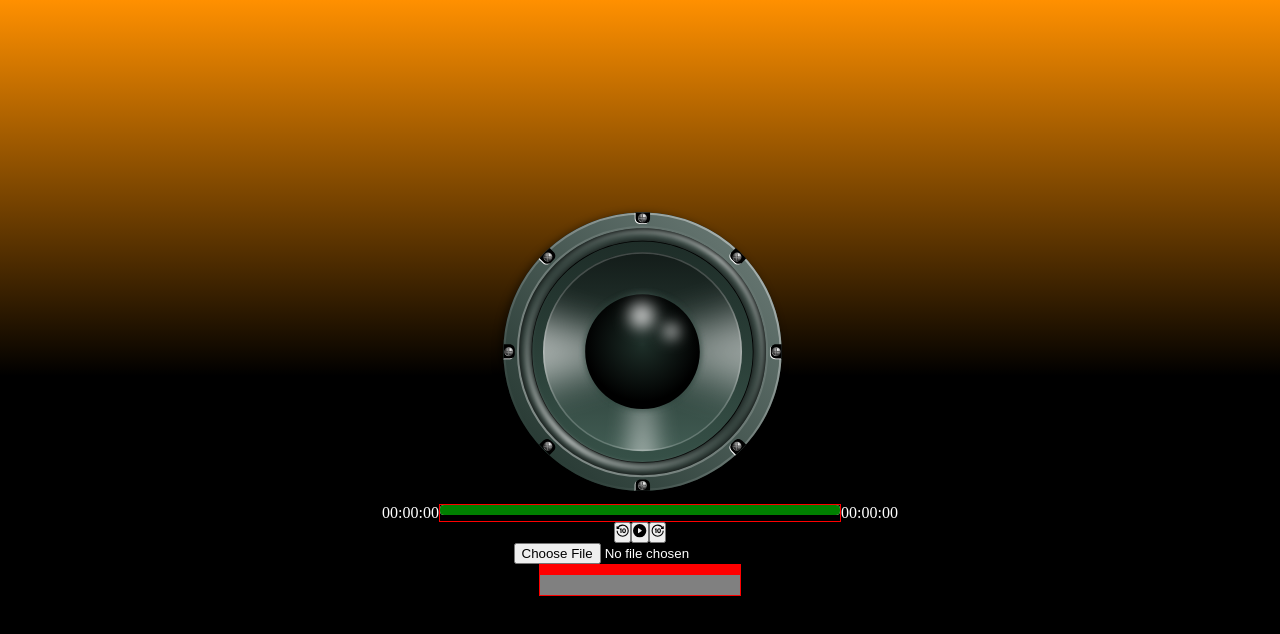
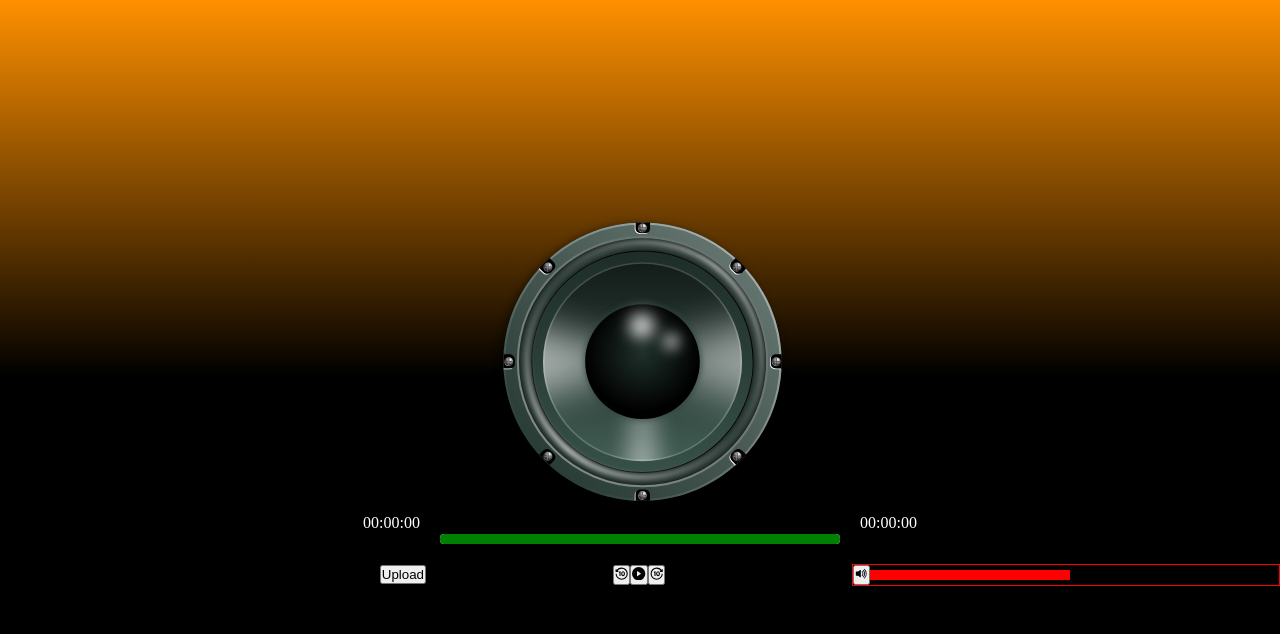
Before and after one commit to SafeCo/react-music-player, a React (Create React App) app: page / in a window 1280 px wide. Shown: the top 634 px of the page. Built offline with nearby package versions, Linux system fonts and the light colour scheme.

Commit message:
added mute button

```diff
--- a/src/AudioPlayer.css
+++ b/src/AudioPlayer.css
@@ -16,18 +16,55 @@
     align-items: center;
 }
 
+.audioPlayer__controls-container{
+    display: flex;
+    width: 100%;
+}
+
+.uploadButton__container{
+    display: flex;
+    justify-content: flex-end;
+    align-items: center;
+    flex: 1 1 0;
+}
+
+.audioPlayer__button-container{
+    display: flex;
+    justify-content: center;
+    align-items: center;
+
+    flex: 1 1 0;
+}
+
+.volumeBar__container{
+    flex: 1 1 0;
+}
+
+
+
+
+
+
+
+
+
+
+
+
 
 
 
 .volumeBar__container{
     border: solid red 1px;
+    display: flex;
+    align-items: center;
 }
 
 .volumeBar__gray{
     cursor: pointer;
     background-color: gray;
     width: 200px;
-    height: 30px;
+    height: 10px;
 }
 .volumeBar__progress{
     position: relative;
--- a/src/AudioPlayer.js
+++ b/src/AudioPlayer.js
@@ -1,8 +1,10 @@
-import {useState, useRef} from 'react'
+import {useState, useRef, useEffect} from 'react'
 import "./AudioPlayer.css"
 import SeekerBar from './SeekerBar'
 import { BsFillPlayCircleFill } from "react-icons/bs";
 import { BsFillPauseCircleFill } from "react-icons/bs";
+import { BsFillVolumeUpFill } from "react-icons/bs";
+import {BsVolumeMuteFill} from "react-icons/bs";
 import { GrForwardTen } from "react-icons/gr"
 import { GrBackTen } from "react-icons/gr"
 import speaker from "./speaker.svg"
@@ -10,6 +12,7 @@ import speaker from "./speaker.svg"
 function AudioPlayer() {
 
     const volumeRef = useRef()
+    const inputRef = useRef()
 
     const [audioName, setAudioName] = useState("")
     const [audioFile, setAudioFile] = useState({})
@@ -69,8 +72,12 @@ function AudioPlayer() {
             setVolume(divprogress)
             audioFile.volume = vol
         }
+    }
 
-    }
+    useEffect(()=>{
+        audioFile.volume = (volume / 100).toFixed(2)
+    },[volume])
+
     function toHoursAndMinutes(totalSeconds) {
         const totalMinutes = Math.floor(totalSeconds / 60);
 
@@ -136,6 +143,23 @@ function AudioPlayer() {
                             <div>{toHoursAndMinutes(Math.floor(audioLength))}</div>
                     </div>
 
+                    <div className="audioPlayer__controls-container">
+
+                        <div className="uploadButton__container" >
+                            <button
+                            onClick={()=>{inputRef.current.click()}}
+                            >
+                                Upload
+                            </button>
+
+                            <input
+                                style={{display: "none"}}
+                                ref={inputRef}
+                                type="file"
+                                onChange={e=>addFile(e)}
+                            />
+                        </div>
+
                         <div className="audioPlayer__button-container">
                             <button
                             onClick={()=>{minusTen()}}
@@ -171,12 +195,15 @@ function AudioPlayer() {
 
                         </div>
 
-            <input
-                type="file"
-                onChange={e=>addFile(e)}
-            />
-
                         <div className="volumeBar__container">
+                            { volume === 0 ?
+                                (<button onClick={()=>{setVolume(50)}}>
+                                    <BsVolumeMuteFill/>
+                                </button>):
+                                (<button onClick={()=>{setVolume(0)}}>
+                                    <BsFillVolumeUpFill/>
+                                </button>)
+                            }
                             <div ref={volumeRef} data-name="volumeSeeker"  onClick={checkWidth} className="volumeBar__gray">
                                 <div style={volumeStyle} className="volumeBar__progress">
                                 </div>
@@ -184,6 +211,10 @@ function AudioPlayer() {
                         </div>
 
             </div>
+
+
+
+        </div>
     )
 }
 
--- a/src/SeekerBar.css
+++ b/src/SeekerBar.css
@@ -1,17 +1,23 @@
 .seekerBar__container{
-    border: solid red 1px;
+    display: flex;
+    justify-content: center;
+    align-items: center;
+    margin: 20px;
+
 }
 
 .seekerBar__gray{
     cursor: pointer;
     background-color: white;
     width: 400px;
+    height: 10px;
     border-radius: 4px;
-    overflow: hidden;
 }
 .seekerBar__progress{
     position: relative;
     height: 10px;
+    border-radius: 4px;
+
 }
 
 
```
Lines whose indentation alone changed are shown as unchanged.
